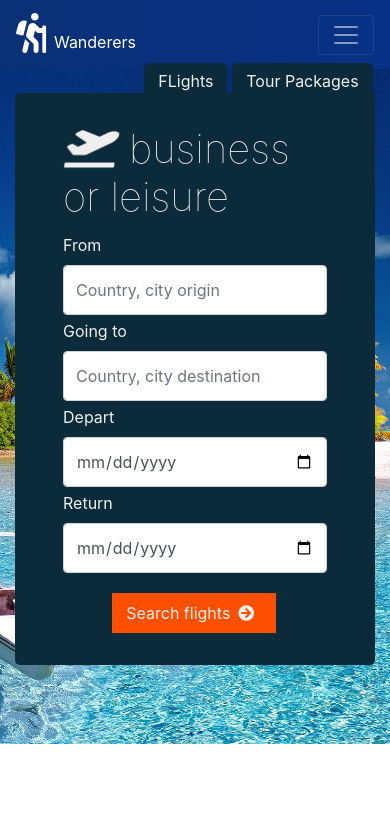
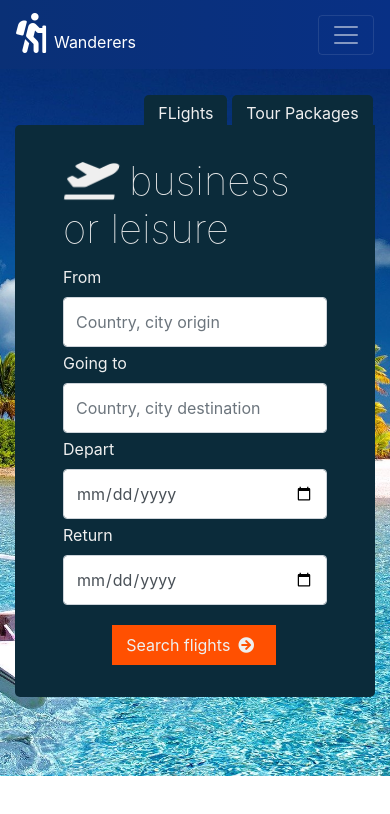
Before and after one commit to sharmaeklavya/travels-app, a React (Create React App) app: page / in a window 390 px wide. Shown: the top 814 px of the page. Built offline with nearby package versions, Linux system fonts and the light colour scheme.

Commit message:
css update

```diff
--- a/src/App.css
+++ b/src/App.css
@@ -170,7 +170,7 @@ input[type="date"] {
 
 @media (max-width: 768px) {
   .section-one-vessel {
-    margin-top: 2re;
+    margin-top: 2rem;
     place-content: start;
   }
 }
```
